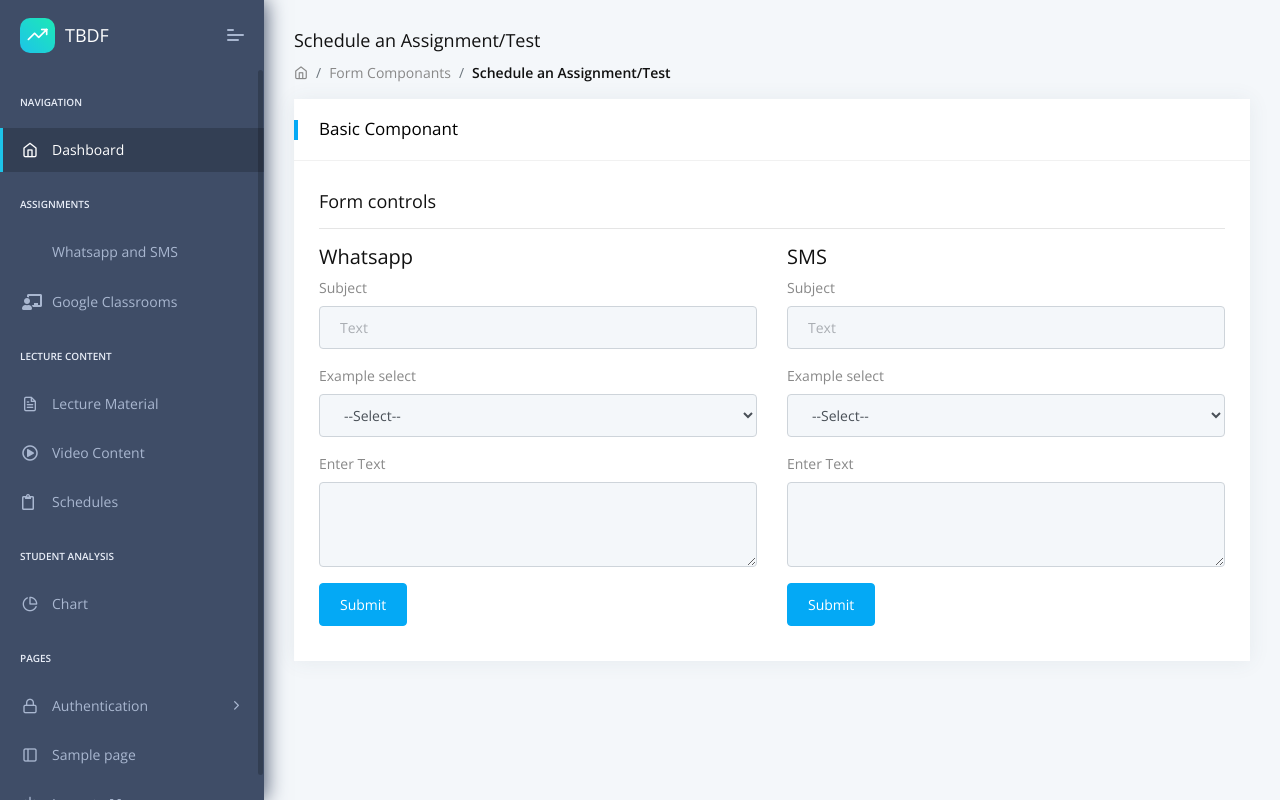
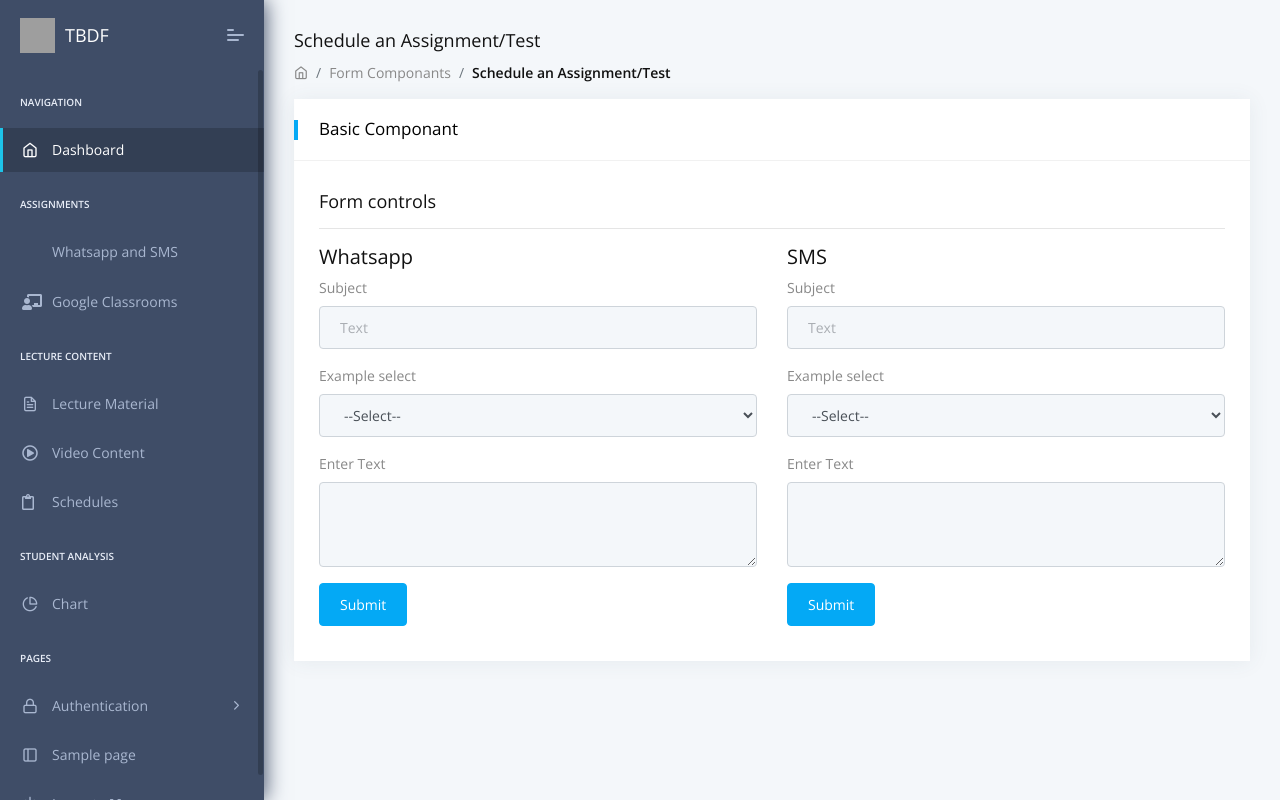
Before and after one commit to IndiaCFG3/team-28, a Django app: page /WAForm in a window 1280 px wide. Run offline with Django 3.2, Linux system fonts and the light colour scheme; some libraries are stand-ins or nearby versions; grey boxes are pictures that could not be loaded.

Commit message:
Update navigation.html

```diff
--- a/core/templates/includes/navigation.html
+++ b/core/templates/includes/navigation.html
@@ -4,7 +4,7 @@
             <div class="navbar-brand header-logo">
                 <a target="_blank" href="https://appseed.us/admin-dashboards/django-dashboard-dattaable" class="b-brand">
                     <div class="b-bg">
-                        <i class="feather icon-trending-up"></i>
+                        <img src="https://res.cloudinary.com/ideation/image/upload/w_128,h_128,q_auto,f_auto,dpr_auto/qypzuebzxrrrgsfwdxlc" height="35px" width="35px">
                     </div>
                     <span class="b-title">TBDF</span>
                 </a>
```
